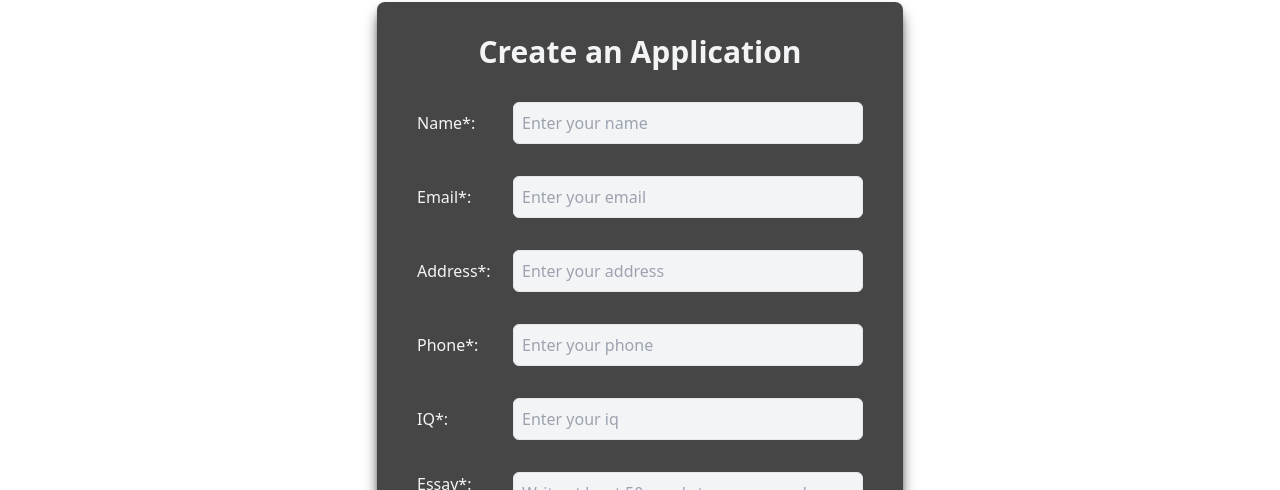
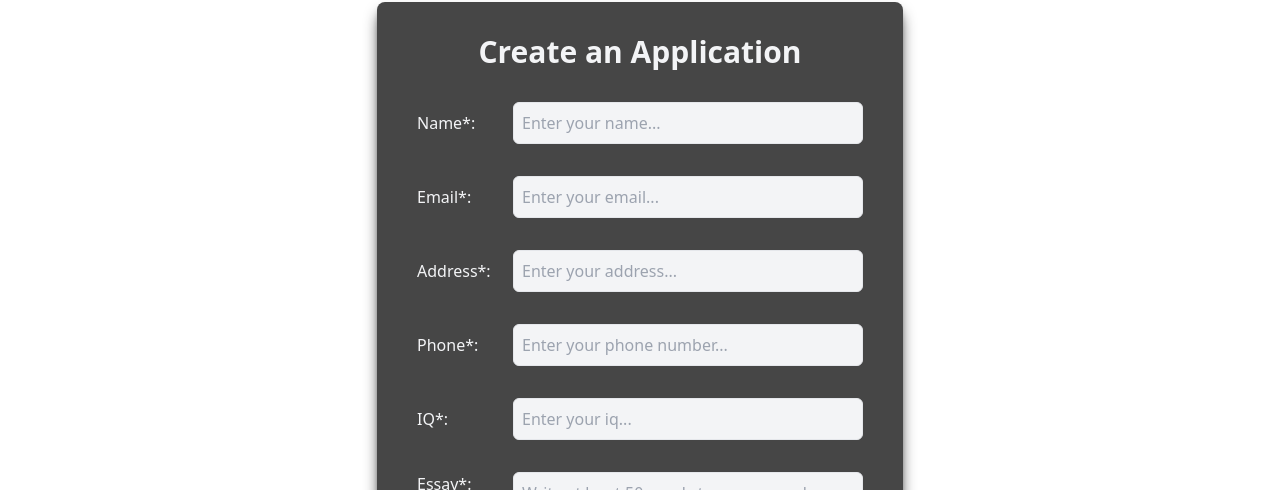
Before and after one commit to Rajan66/cloco-nepal-internship-2025, a Next.js app in the folder 2025-02-01/datemydaughter/: page /application/form in a window 1280 px wide. Shown: the part 122-612 px from the top of the page. Built offline with nearby package versions, Linux system fonts and the light colour scheme.

Commit message:
fix: minor change on form and homepage

```diff
--- a/2025-02-01/datemydaughter/src/app/(home)/page.tsx
+++ b/2025-02-01/datemydaughter/src/app/(home)/page.tsx
@@ -15,10 +15,17 @@ const page = () => {
             setApplications(JSON.parse(storedApps));
         }
         setIsLoading(false);
-    }, [applications])
+    }, []) // if we put applications in the dependency, it will cause maximum depth execeeded error
+
+    /* Maximum update depth exceeded.
+     * This can happen when a component calls setState inside useEffect,
+     * but useEffect either doesn't have a dependency array, or one of the dependencies changes on every render
+     */
+
+    // TODO Question Why does getting applications from the localStorage, trigger useEffect, if applications is set as a dependency
 
     return (
-        <div>
+        <div className='h-screen'>
             {isLoading ? (
                 <div className='flex justify-center items-center'>
                     <Loader2Icon />
@@ -33,8 +40,8 @@ const page = () => {
                         ))}
                     </div>
                 ) : (
-                    <div >
-                        <h2>Nothing here... go fill up an application</h2>
+                    <div className='flex flex-col items-center justify-center gap-6 h-screen'>
+                        <h2 className='text-xl'>Nothing here... go fill up an application</h2>
                         <a href="/application/form"><Button label='View form' /></a>
                     </div>)
             }
--- a/2025-02-01/datemydaughter/src/components/common/Form.tsx
+++ b/2025-02-01/datemydaughter/src/components/common/Form.tsx
@@ -35,7 +35,7 @@ const Form = ({ title, application, onSubmit }: TFormProps) => {
                     <div className="flex gap-4 items-center">
                         <label htmlFor="name" className="w-20 text-gray-100">Name*:</label>
                         <input
-                            placeholder="Enter your name"
+                            placeholder="Enter your name..."
                             onChange={handleChange}
                             name="name"
                             value={formData.name}
@@ -46,7 +46,7 @@ const Form = ({ title, application, onSubmit }: TFormProps) => {
                     <div className="flex gap-4 items-center">
                         <label htmlFor="email" className="w-20 text-gray-100">Email*:</label>
                         <input
-                            placeholder="Enter your email"
+                            placeholder="Enter your email..."
                             onChange={handleChange}
                             name="email"
                             value={formData.email}
@@ -57,7 +57,7 @@ const Form = ({ title, application, onSubmit }: TFormProps) => {
                     <div className="flex gap-4 items-center">
                         <label htmlFor="address" className="w-20 text-gray-100">Address*:</label>
                         <input
-                            placeholder="Enter your address"
+                            placeholder="Enter your address..."
                             onChange={handleChange}
                             name="address"
                             value={formData.address}
@@ -68,7 +68,7 @@ const Form = ({ title, application, onSubmit }: TFormProps) => {
                     <div className="flex gap-4 items-center">
                         <label htmlFor="phone" className="w-20 text-gray-100">Phone*:</label>
                         <input
-                            placeholder="Enter your phone"
+                            placeholder="Enter your phone number..."
                             onChange={handleChange}
                             name="phone"
                             value={formData.phone}
@@ -79,7 +79,7 @@ const Form = ({ title, application, onSubmit }: TFormProps) => {
                     <div className="flex gap-4 items-center">
                         <label htmlFor="iq" className="w-20 text-gray-100">IQ*:</label>
                         <input
-                            placeholder="Enter your iq"
+                            placeholder="Enter your iq..."
                             onChange={handleChange}
                             name="iq"
                             value={formData.iq}
```
